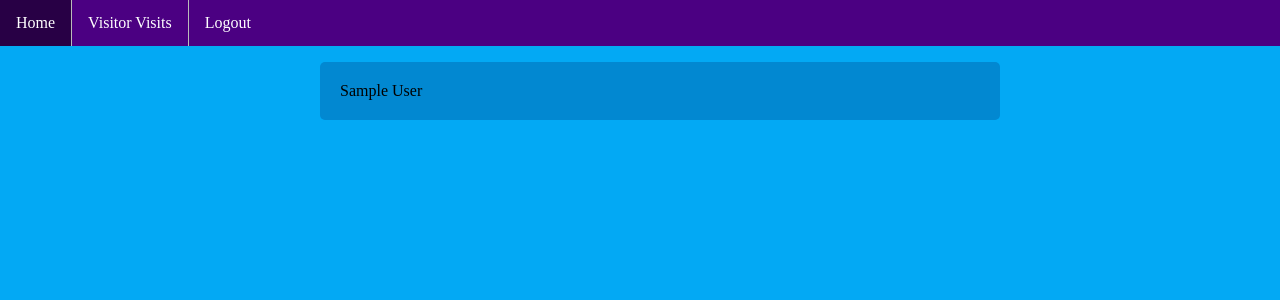
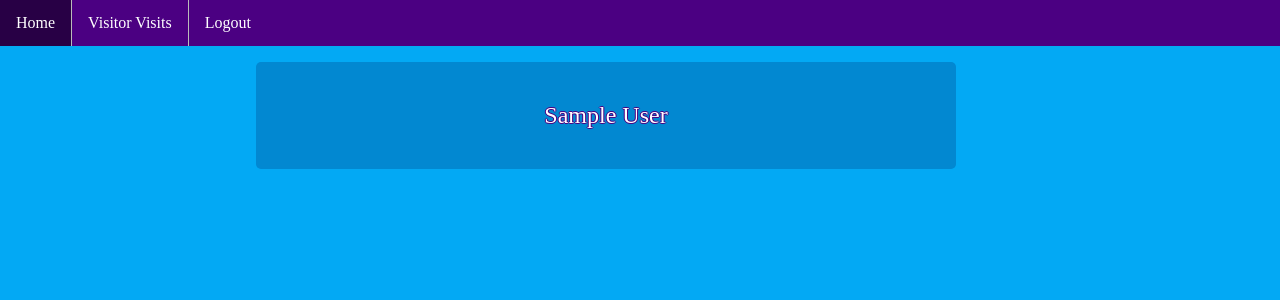
Before and after one commit to Vibhu-Agarwal/Entry_Management_App, a Django app: page / in a window 1280 px wide. Shown: the top 300 px of the page. Run offline with Django 3.2, Linux system fonts and the light colour scheme; the visitor is signed in with stand-in values (Sample User, id 1); data that the repository does not hold is empty; parts of the project's set-up code (start-up, migrations or seed data) failed here and were passed over; some libraries are stand-ins or nearby versions.

Commit message:
Added Headings

```diff
--- a/event_manager/management/templates/home.html
+++ b/event_manager/management/templates/home.html
@@ -3,6 +3,8 @@
 {% block mcd_content %}
 <div class="main_center_div">
     {% load widget_tweaks %}
-    {{user}}
+    {% if user.is_authenticated %}
+        <h2>{{user}}</h2>
+    {% endif %}
 </div>
 {% endblock %}
--- a/event_manager/management/templates/management/new_host.html
+++ b/event_manager/management/templates/management/new_host.html
@@ -3,6 +3,7 @@
 {% block mcd_content %}
 <div class="main_center_div">
     {% load widget_tweaks %}
+    <h2>New Host</h2>
         <form method="post">
           {% csrf_token %}
           {{ form.as_p }}
--- a/event_manager/management/templates/new_visit.html
+++ b/event_manager/management/templates/new_visit.html
@@ -3,6 +3,7 @@
 {% block mcd_content %}
 <div class="main_center_div">
     {% load widget_tweaks %}
+    <h2>New Visit</h2>
     <form method="post">
         {% csrf_token %}
 
--- a/event_manager/management/templates/ongoing_visit.html
+++ b/event_manager/management/templates/ongoing_visit.html
@@ -7,7 +7,7 @@
     <link rel="stylesheet" type="text/css" href="{% static 'css/ongoing_visit.css' %}">
 
     {% if visit_data %}
-        <h1>Ongoing Visit</h1>
+        <h2>Ongoing Visit</h2>
         <table class="ongoing-table">
             {% for key, value in visit_data.items %}
             <tr  class="ongoing-table-row">
--- a/event_manager/management/templates/visitor_visits.html
+++ b/event_manager/management/templates/visitor_visits.html
@@ -4,6 +4,9 @@
 <div class="main_center_div_wide">
     {% load widget_tweaks %}
     {% load static %}
+
+    <!--===============================================================================================-->
+        <link rel="stylesheet" type="text/css" href="{% static 'css/visits_list.css' %}"/>
 
 
     <!--===============================================================================================-->
--- a/event_manager/static/css/entry_management.css
+++ b/event_manager/static/css/entry_management.css
@@ -48,19 +48,23 @@ button:hover {
   background-color: var(--submit-hover-bg);
 }
 
+h2 {
+  color: var(--light-text-color);
+  text-shadow: -1px 0 var(--hover-dark), 0 1px var(--hover-dark), 1px 0 var(--hover-dark), 0 -1px var(--hover-dark);
+}
 .main_center_div {
 	width: 50%;
-	margin-left: 25%;
+	margin-left: 20%;
   border-radius: 5px;
   background-color: var(--mcd-color);
-  padding: 20px;
+  padding: 20px 30px;
 }
 .main_center_div_wide {
     width: 70%;
     margin-left: 15%;
   border-radius: 5px;
   background-color: var(--mcd-color);
-  padding: 20px;
+  padding: 20px 30px;
 }
 
 
```
